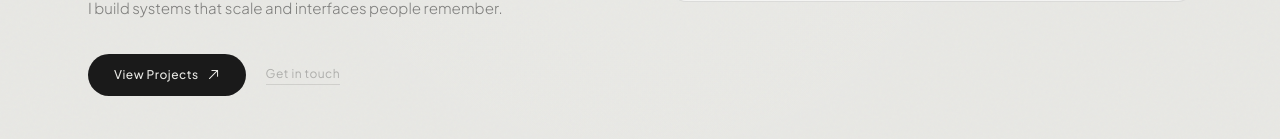
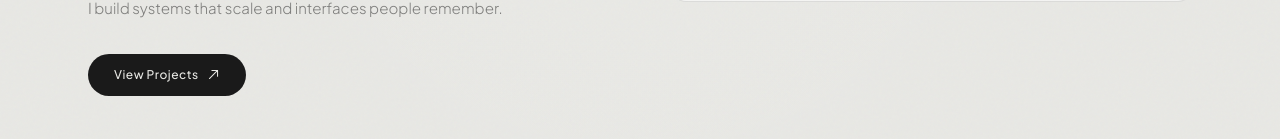
Before and after one commit to lxarmas/portfolio_website, a React (Create React App) app: page / in a window 1280 px wide. Shown: the part 661-800 px from the top of the page. Built offline with nearby package versions, Linux system fonts and the light colour scheme.

Commit message:
ou_button_contact

```diff
--- a/src/Header.js
+++ b/src/Header.js
@@ -120,13 +120,7 @@ function Header() {
                 />
               </svg>
             </button>
-            <button
-              type="button"
-              className="ph-btn-ghost"
-              onClick={() => navigate("/contact")}
-            >
-              Get in touch
-            </button>
+
           </div>
         </div>
 
```
